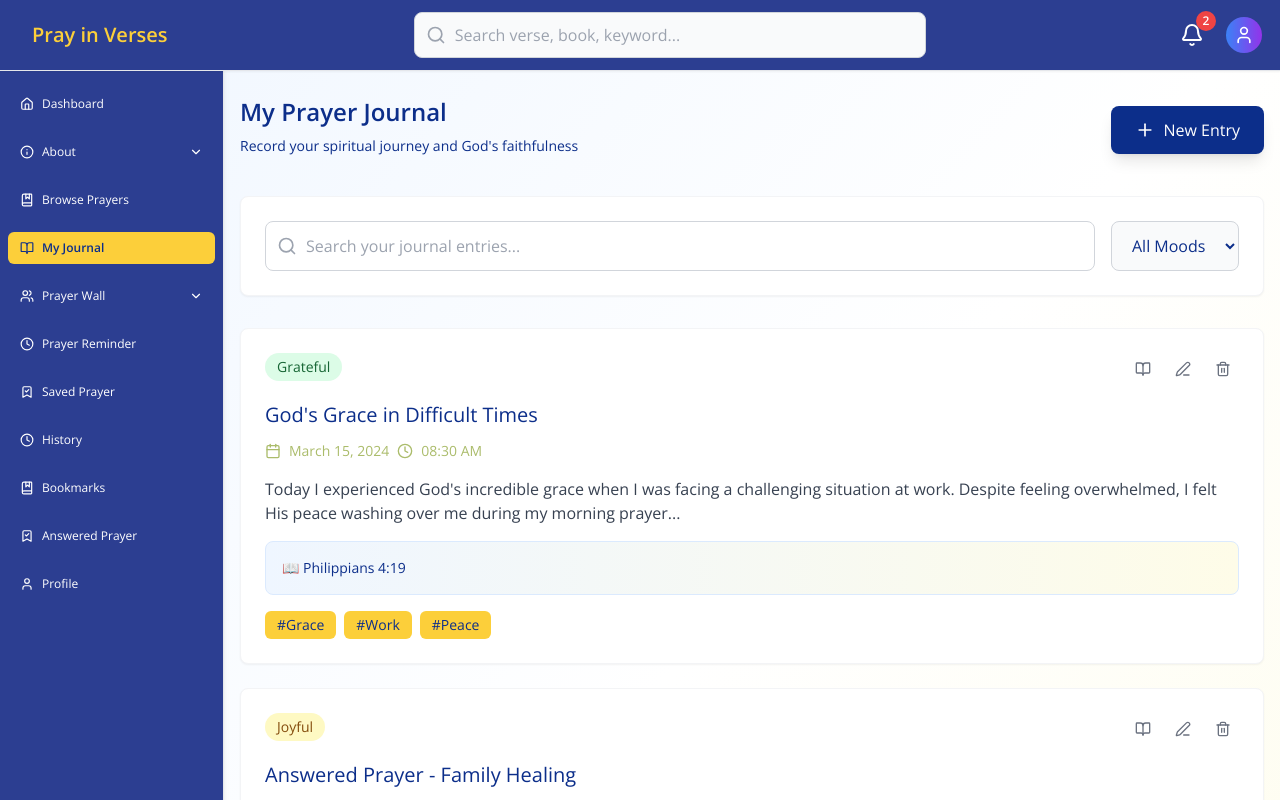
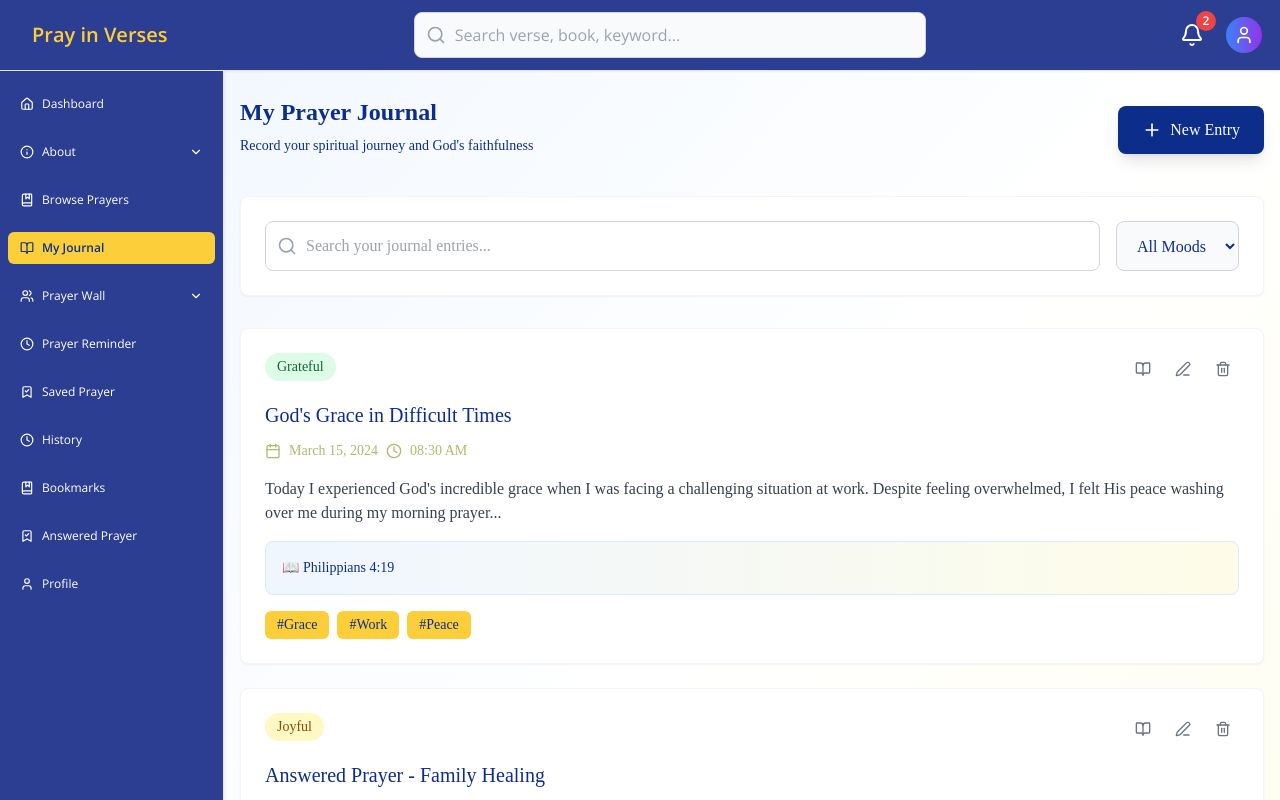
Before and after one commit to preckidtech/Pray-in-Verses, a React (Vite) app: page /journal in a window 1280 px wide. Shown: the top 800 px of the page. Built offline with nearby package versions, Linux system fonts and the light colour scheme.

Commit message:
font update on journal

```diff
--- a/src/pages/Journal.jsx
+++ b/src/pages/Journal.jsx
@@ -277,7 +277,7 @@ const Journal = () => {
   };
 
   return (
-    <div className="min-h-screen bg-gradient-to-br from-blue-50 via-white to-yellow-50 pt-16 pl-0 lg:pl-[224px]">
+    <div className="min-h-screen bg-gradient-to-br from-blue-50 via-white to-yellow-50 pt-16 pl-0 lg:pl-[224px] font-['Poppins']">
       {/* Toast Notification */}
       {toastMessage && <Toast message={toastMessage} />}
 
```
